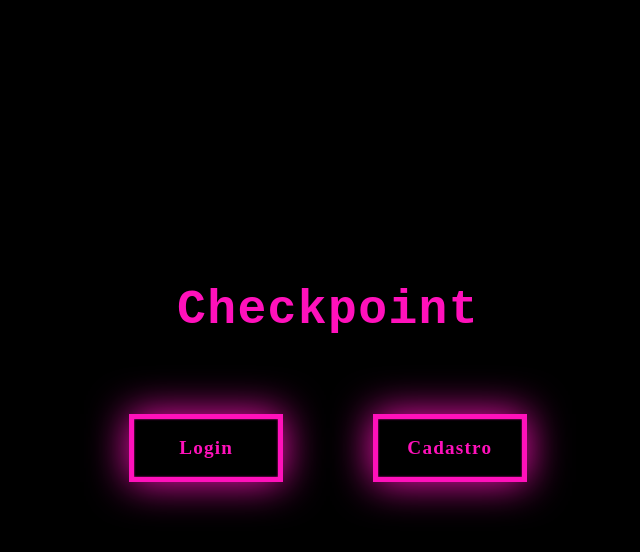
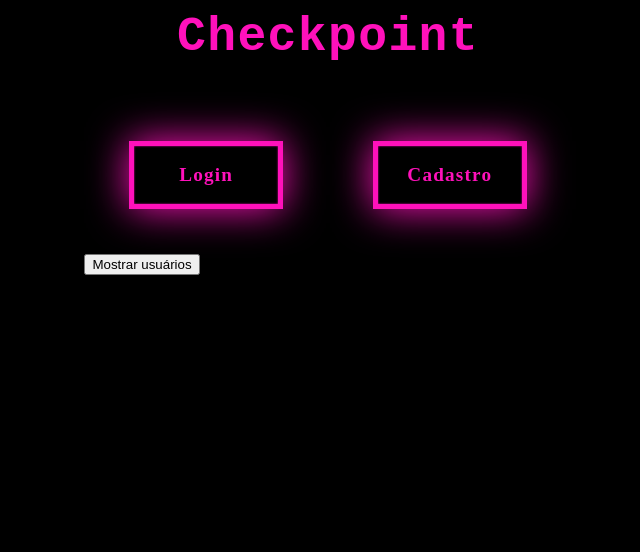
Before and after one commit to GioBorba/CPfront, a React (Vite) app in the folder cp-front/: page / in a window 1280 px wide. Shown: the top 552 px of the page, without its empty margins (312-952 px from the left). Built offline with nearby package versions, Linux system fonts and the light colour scheme.

Commit message:
listando todos os usuários na página HOME

```diff
--- a/cp-front/src/Pages/Home/index.tsx
+++ b/cp-front/src/Pages/Home/index.tsx
@@ -1,24 +1,55 @@
 import { Link } from "react-router-dom";
-import './style.css';
+import "./style.css";
+import axios from "axios";
 
 const Home = () => {
+  const url = "https://caiohalbert.bsite.net/api/user/getAll";
+
+  interface UserData {
+    username: string;
+    email: string;
+    passwordHash: string;
+  }
+
+  const getUsers = async () => {
+    try {
+      const response = await axios.get(url);
+      const data: UserData[] = response.data;
+
+      const usersDiv = document.querySelector(".users");
+      usersDiv!.innerHTML = ""; // Limpar o conteúdo anterior
+
+      data.forEach((user: UserData) => {
+        const userDiv = document.createElement("div");
+        userDiv.innerHTML = `
+          <p>Nome: ${user.username}</p>
+          <p>Email: ${user.email}</p>
+          <p>PasswordHash: ${user.passwordHash}</p>
+        `;
+        usersDiv!.appendChild(userDiv);
+      });
+    } catch (error) {
+      console.error("Erro ao buscar usuários:", error);
+    }
+  };
+
   return (
     <div>
       <h1 className="titulo">Checkpoint</h1>
       <div className="corpo">
-                <Link to='/login'>
-                    <button className="button">
-                        Login
-                    </button>
+        <Link to="/login">
+          <button className="button">Login</button>
         </Link>
-                <Link to='/cadastro'>
-                    <button className="button">
-                        Cadastro
-                    </button>
+        <Link to="/cadastro">
+          <button className="button">Cadastro</button>
         </Link>
       </div>
+
+      <button onClick={getUsers}>Mostrar usuários</button>
+
+      <div className="users"></div>
     </div>
   );
-}
+};
 
 export default Home;
--- a/cp-front/src/Pages/Home/style.css
+++ b/cp-front/src/Pages/Home/style.css
@@ -36,3 +36,7 @@
     margin-top: 10px;
     letter-spacing: 1.4px;
 }
+
+.users {
+    color: white
+}
--- a/cp-front/src/index.css
+++ b/cp-front/src/index.css
@@ -1,7 +1,6 @@
 body {
   margin: 0 auto;
   display: flex;
-  height: 100vh;
   background-color: black;
   justify-content: center;
   align-items: center;
```
Lines whose indentation alone changed are shown as unchanged.
